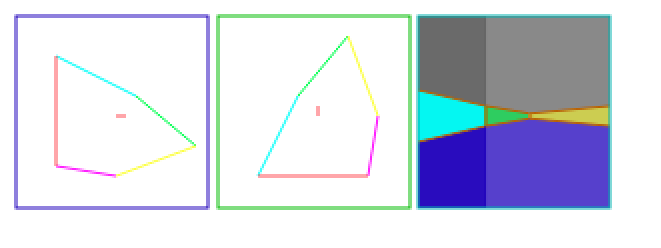
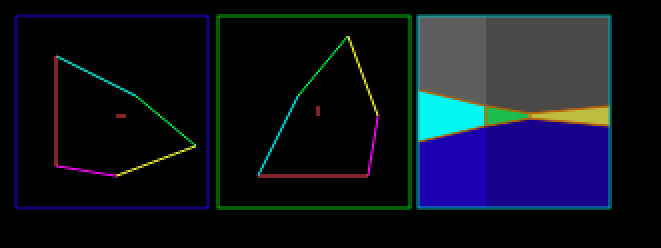
Before and after one commit to Joncom/doom-style-engine, a plain HTML site: page index.html in a window 1280 px wide. Shown: the whole page, without its empty margins (0-661 px from the left). Drawn offline with Linux system fonts and the light colour scheme.

Commit message:
Make background black

```diff
--- a/index.html
+++ b/index.html
@@ -1,5 +1,12 @@
 <!DOCTYPE html>
 <html>
+	<head>
+		<style>
+			body {
+				background-color: black;
+			}
+		</style>
+	</head>
 	<body>
 		<canvas></canvas>
 		<script type="text/javascript" src="main.js"></script>
```
